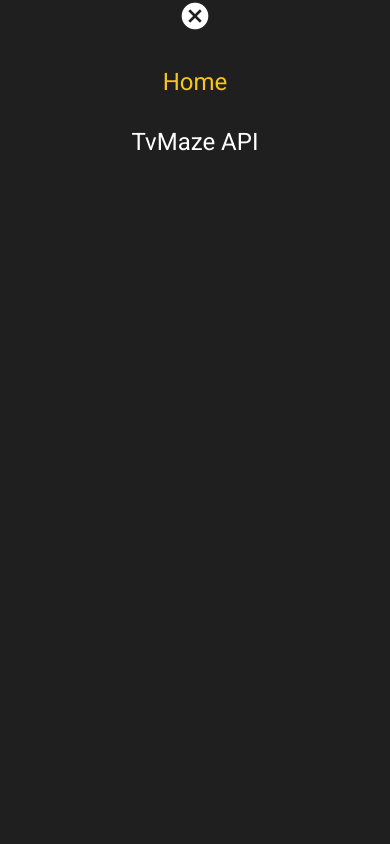
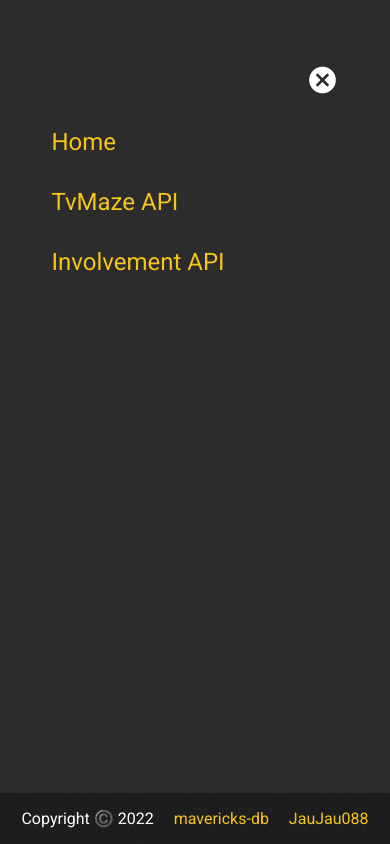
Before and after one commit to alexchamorro0x/capstone, a website built with webpack: page src/index.html in a window 390 px wide. Both pictures are taken after a click on the button "menu". Built offline with nearby package versions, Linux system fonts and the light colour scheme; no server answers.

Commit message:
Fix mobile menu

```diff
--- a/src/index.js
+++ b/src/index.js
@@ -278,6 +278,10 @@
   const mobileMenu = document.createElement('div');
   mobileMenu.classList.add('mobileMenu');
   mobileMenu.style.display = 'block';
+
+  const mobileMenuContainer = document.createElement('div');
+  mobileMenuContainer.classList.add('mobileMenuContainer');
+
   const cancel = document.createElement('span');
   cancel.classList.add('material-icons-round', 'icons', 'cancel');
   cancel.textContent = 'cancel';
@@ -286,7 +290,9 @@
   };
   const ul = document.createElement('ul');
   ul.classList.add('list');
-  ul.innerHTML = '<li>Home</li><li><a href="https://www.tvmaze.com/api">TvMaze API</a></li>';
-  mobileMenu.append(cancel, ul);
+  ul.innerHTML = '<li><a href="https://mavericks-db.github.io/capstone02/dist/">Home</a></li><li><a href="https://www.tvmaze.com/api">TvMaze API</a></li><li><a href="https://www.notion.so/microverse/Involvement-API-869e60b5ad104603aa6db59e08150270">Involvement API</a></li>';
+
+  mobileMenuContainer.append(cancel, ul);
+  mobileMenu.append(mobileMenuContainer);
   document.body.append(mobileMenu);
 };
--- a/src/style.scss
+++ b/src/style.scss
@@ -113,36 +113,53 @@
   flex-direction: column;
   justify-content: center;
   align-items: flex-start;
-  background-color: $color-grey-light1;
+  background-color: $color-grey-light2;
   height: 100vh;
   width: 100vw;
   z-index: 1;
   position: fixed;
   top: 0;
   left: 0;
-  text-align: center;
+  text-align: left;
+
+  .mobileMenuContainer {
+    display: flex;
+    flex-direction: column;
+    background-color: $color-grey-light2;
+    height: 90vh;
+    width: 90vw;
+    @include margin-sides(auto);
+    margin-top: 1rem;
 
     .cancel {
-    margin-top: 4rem;
+      margin-top: 3rem;
       font-size: 2rem;
       margin-left: auto;
+      margin-right: 2rem;
     }
 
     .list {
-    @include margin-sides(auto);
+      margin-right: auto;
+      margin-left: 1rem;
 
       li {
         font-size: 1.5rem;
         color: $color-yellow;
         margin-top: 2rem;
         margin-bottom: 1rem;
+        margin-left: 1rem;
+
+        a {
+          color: $color-yellow;
+        }
+      }
     }
   }
 }
 
 h3 {
   font-size: 1rem;
-  text-align: center;
+  margin-left: 3rem;
 
   &:focus {
     text-decoration: underline;
@@ -463,6 +480,7 @@
   bottom: 0;
   background-color: $color-grey-light1;
   background-image: url('./assets/bg_texture.png');
+  z-index: 2;
 
   a {
     margin-left: 1rem;
@@ -493,10 +511,33 @@
     }
   }
 
+  // Mobile Menu
+  .mobileMenu {
+    height: 100vh;
+    width: 20vw;
+    z-index: 1;
+    position: fixed;
+    top: 0;
+    left: 0;
+    text-align: left;
+
+    .mobileMenuContainer {
+      height: 50vh;
+      width: 20vw;
+
+      .list {
+
+        li {
+          color: $color-yellow;
+        }
+      }
+    }
+  }
+
   h3 {
     margin-top: 1rem;
     font-size: 1.5rem;
-    margin-left: 2rem;
+    margin-left: 3rem;
     color: $color-white;
 
     &:hover {
```
Also changed, not shown: dist/index.js, dist/style.css. Lines whose indentation alone changed are shown as unchanged.
